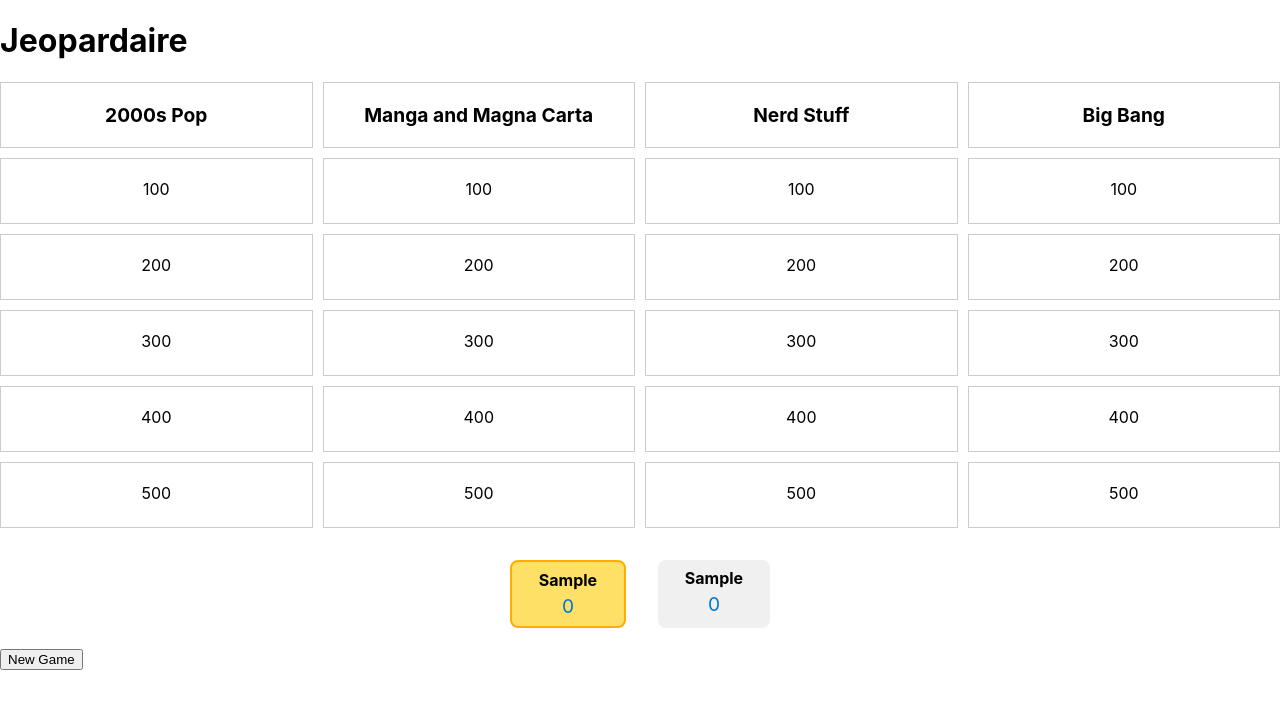
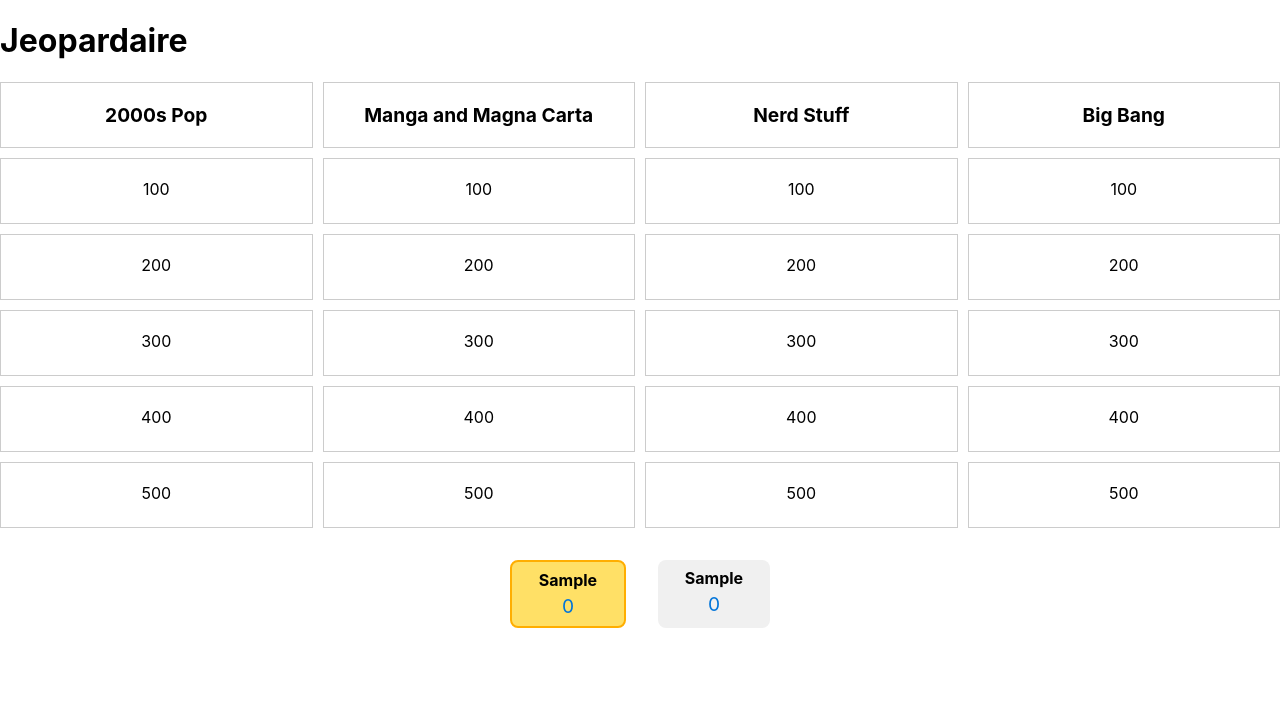
Before and after one commit to skwon19/jeopardaire, a React (Create React App) app: page / in a window 1280 px wide. Both pictures are taken after typing "Sample", "Sample" into the empty fields and a click on the button "Start Game". Shown: the top 708 px of the page. Built offline with nearby package versions, Linux system fonts and the light colour scheme.

Commit message:
Remove 'New Game' button, as it is no longer useful for testing

```diff
--- a/src/App.js
+++ b/src/App.js
@@ -144,13 +144,6 @@ function App() {
     setView("grid");
   };
 
-  // Clear game, for debugging
-  const clearGame = () => {
-    setPlayers([]);
-    setScores([]);
-    setCurrentPlayer(0);
-  }
-
   const initializePlayers = (players) => {
     setPlayers(players);
     setScores(Array(players.length).fill(0));
@@ -172,7 +165,6 @@ function App() {
           scores={scores}
           currentPlayer={currentPlayer}
           onQuestionSelect={handleQuestionSelect}
-          clearGame={clearGame}
           seenQuestions={seenQuestions}
         />
       )}
--- a/src/GridPage.js
+++ b/src/GridPage.js
@@ -10,7 +10,6 @@ const GridPage = ({
     scores,
     currentPlayer,
     onQuestionSelect,
-    clearGame,
     seenQuestions
 }) => {
     return (
@@ -23,7 +22,6 @@ const GridPage = ({
                 seenQuestions={seenQuestions}
             />
             <Scoreboard players={players} scores={scores} currentPlayer={currentPlayer} />
-            <button type="button" onClick={clearGame}>New Game</button>
         </div>
     );
 };
```
